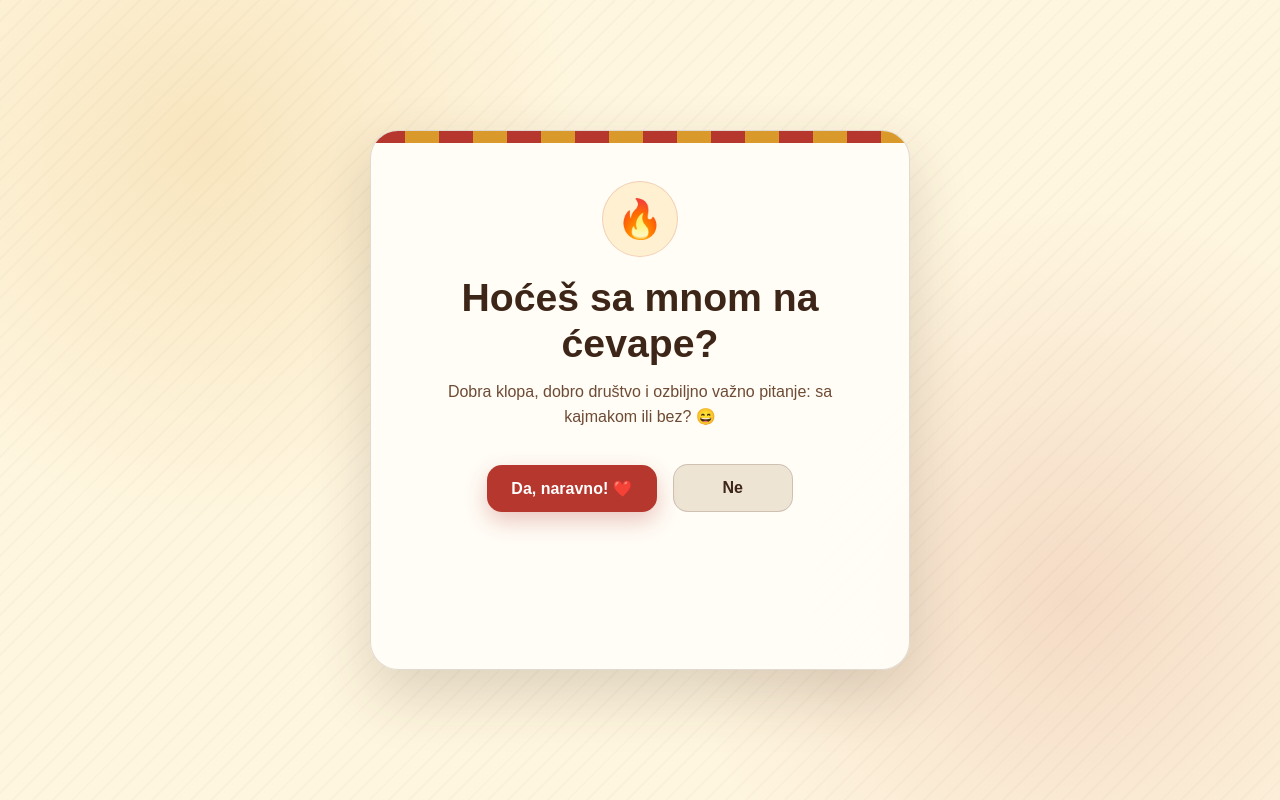
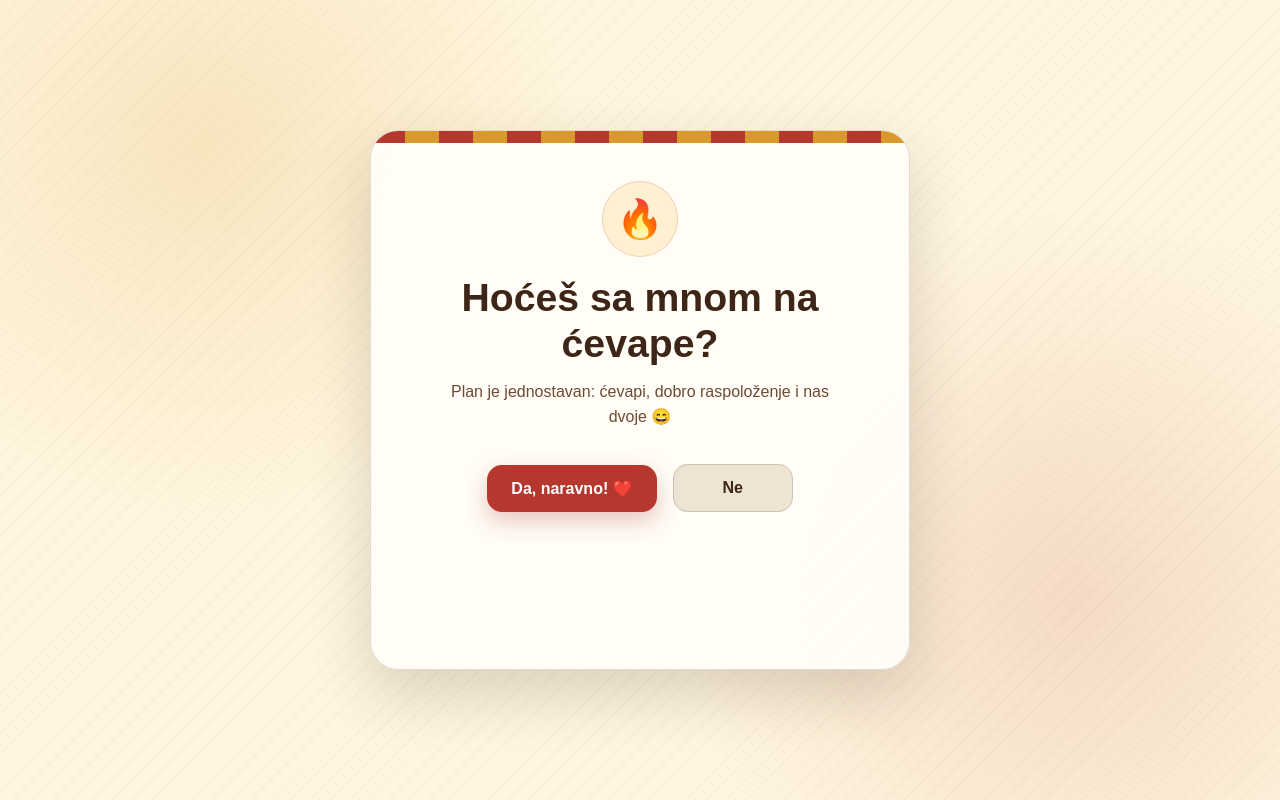
Before and after one commit to NeoCoderDev/Date-App, a plain HTML site: page index.html in a window 1280 px wide. Drawn offline with Linux system fonts and the light colour scheme.

Commit message:
Update index.html

```diff
--- a/index.html
+++ b/index.html
@@ -319,8 +319,7 @@
 
         <h1>Hoćeš sa mnom na ćevape?</h1>
         <p class="subtitle">
-          Dobra klopa, dobro društvo i ozbiljno važno pitanje:
-          sa kajmakom ili bez? 😄
+          Plan je jednostavan: ćevapi, dobro raspoloženje i nas dvoje 😄
         </p>
 
         <div class="button-zone" id="buttonZone">
```
